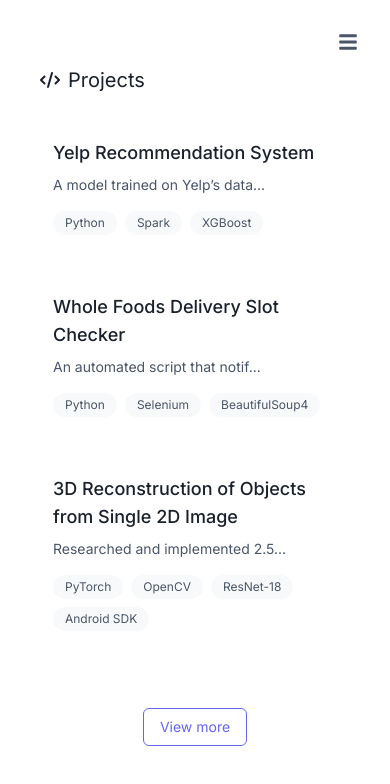
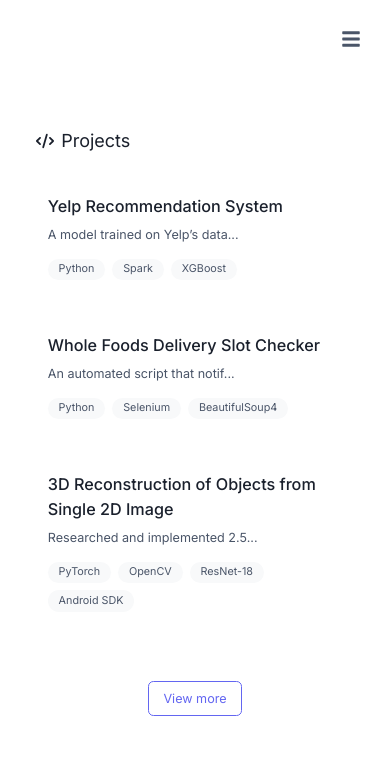
Before and after one commit to sharkfin31/v2, a Next.js app: page / in a window 390 px wide. Shown: the top 784 px of the page. Built offline with nearby package versions, Linux system fonts and the light colour scheme.

Commit message:
Adjust mobile menu spacing and improve section padding

```diff
--- a/app/components/MobileMenu.tsx
+++ b/app/components/MobileMenu.tsx
@@ -41,7 +41,7 @@
           <p className="text-foreground">I build and fix stuff</p>
         </div>
 
-        <nav className="mt-28 flex flex-col items-center">
+        <nav className="mt-36 flex flex-col items-center">
           <ul className="space-y-6 justify-center text-center">
             {navItems.map((item) => (
               <li key={item.id}>
--- a/app/globals.css
+++ b/app/globals.css
@@ -241,7 +241,7 @@
   }
 
   .section {
-    padding-top: 0rem;
+    padding-top: 2rem;
     padding-left: 1.5rem;
     padding-right: 1.5rem;
   }
@@ -253,6 +253,11 @@
   .card {
     @apply p-3;
   }
+
+  /* Reduce font size for all content on mobile */
+  html {
+    font-size: 90%;
+  }
 }
 
 @media (min-width: 768px) and (max-width: 1024px) {
```
